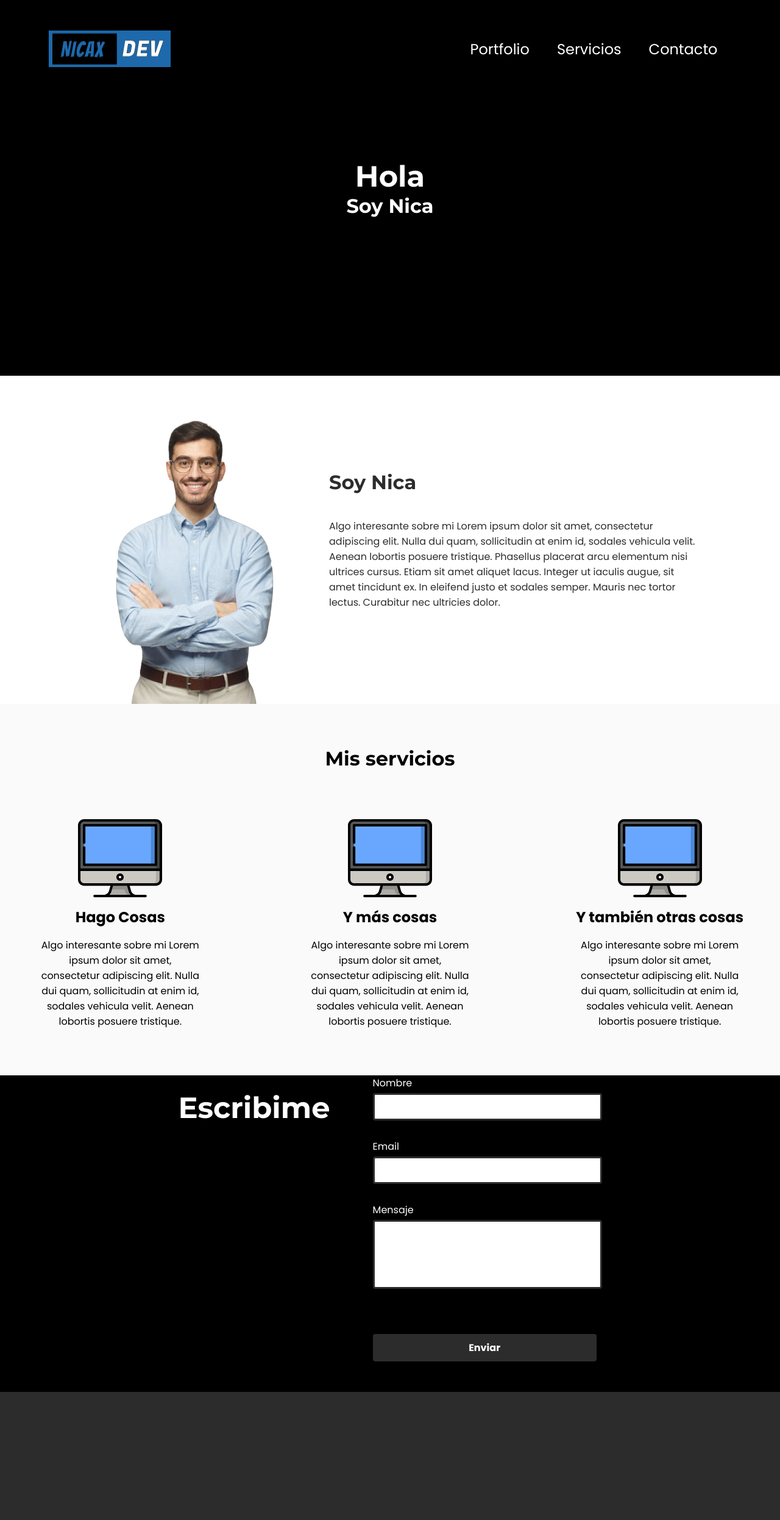
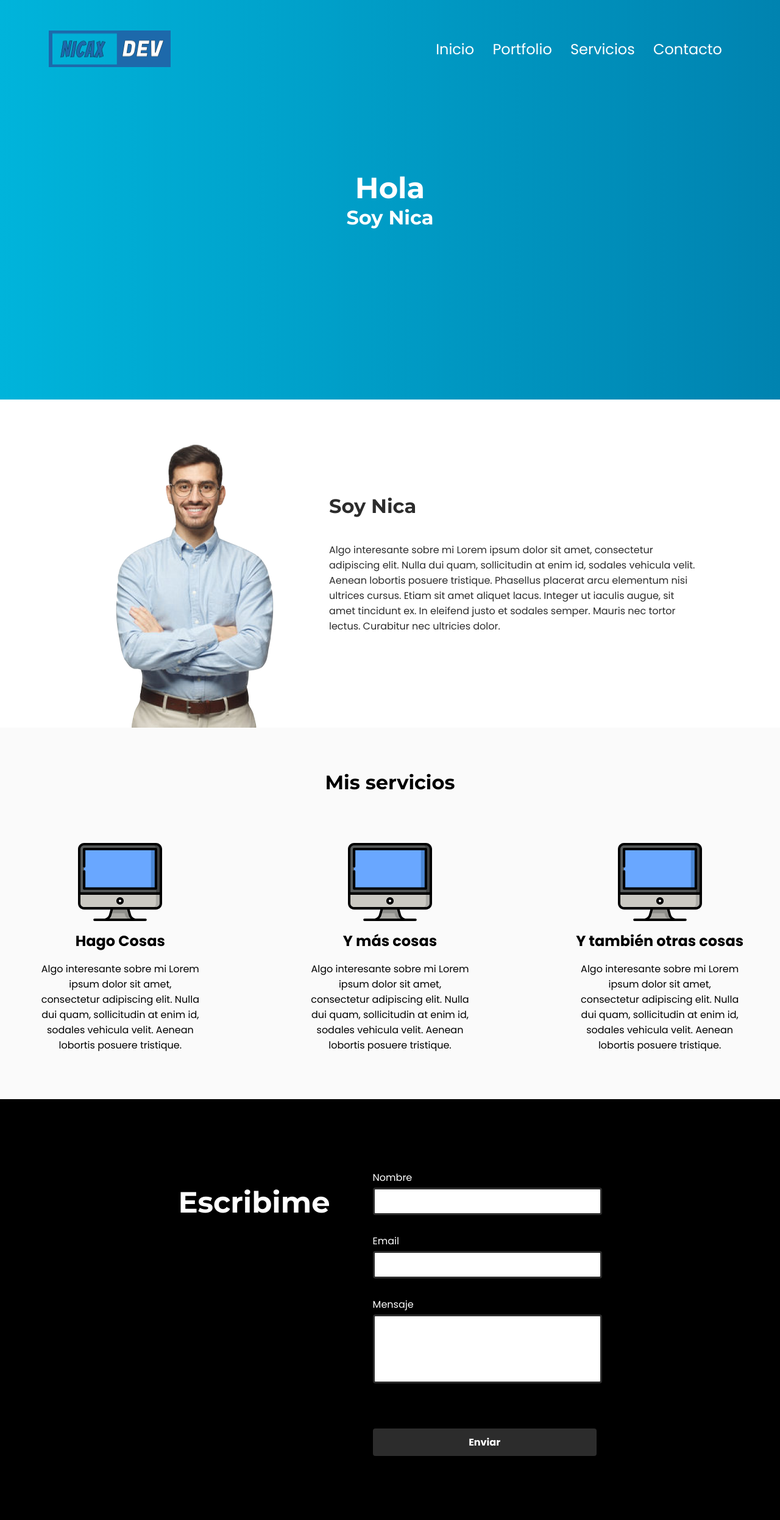
Before and after one commit to NicaOB/Page-nicax-dev-upgrade, a plain HTML site: page index.html in a window 1280 px wide. Shown: the top 2492 px of the page at 61% size. Drawn offline with Linux system fonts and the light colour scheme.

Commit message:
maquetado, estilizado y programacion terminada, falta el contenido enviado desde CMS

```diff
--- a/components/contact/contact.css
+++ b/components/contact/contact.css
@@ -56,6 +56,7 @@
 }
 @media (min-width:960px){
     .section-contact__content{
+        padding: 116px 0 90px 0;
         flex-direction: row;
         justify-content: center;
     }
--- a/components/header/header.css
+++ b/components/header/header.css
@@ -18,7 +18,7 @@
 .nav-desktop__content{
     display: flex;
     justify-content: space-around;
-    width: 451px;
+    width: 500px;
 }
 .nav-desktop__link{
     text-decoration: none;
@@ -51,7 +51,7 @@
 }
 .nav-mobile__content{
     background-color: #161616;
-    height: 516px;
+    height: 555px;
     margin-top: 20px;
     display: flex;
     flex-direction: column;
@@ -73,7 +73,7 @@
     width: 37px;
     height: 37px;
     align-self: flex-end;
-    margin: 37px 37px 80px 0;
+    margin: 37px 37px 50px 0;
     border: none;
     background-color: unset;
 }
--- a/components/header/header.js
+++ b/components/header/header.js
@@ -10,6 +10,7 @@
     </div>
     <nav class="nav-desktop">
         <div class="nav-desktop__content">
+            <a href="./index.html" class="nav-desktop__link">Inicio</a>
             <a href="./portfolio.html" class="nav-desktop__link">Portfolio</a>
             <a href="./servicios.html" class="nav-desktop__link">Servicios</a>
             <a href="./contacto.html" class="nav-desktop__link">Contacto</a>
@@ -22,6 +23,7 @@
             <img src="./components/header/images/icon-close-nav.svg" alt="">
         </button>
         <div class="nav-mobile__link-content">
+            <a href="./index.html" class="nav-mobile__link">Inicio</a>
             <a href="./portfolio.html" class="nav-mobile__link">Portfolio</a>
             <a href="./servicios.html" class="nav-mobile__link">Servicios</a>
             <a href="./contacto.html" class="nav-mobile__link">Contacto</a>
@@ -31,6 +33,7 @@
     `;
     const body = document.body;
     body.prepend(header)
+    mainPage();
 })();
 
 function menuHamburgerOpen() {
@@ -44,3 +47,7 @@ function menuHamburgerClose(){
     document.querySelector(".nav__button-open-window").removeAttribute("style");
     document.querySelector(".header__content").removeAttribute("style");
 }
+
+function mainPage(){
+
+}
--- a/index.html
+++ b/index.html
@@ -12,7 +12,7 @@
     <script defer src="./components/footer/footer.js"></script>
     <script defer src="./components/contact/contact.js"></script>
     <script defer src="./scripts/index.js"></script>
-    <title>Desafio</title>
+    <title>NicaDev</title>
 </head>
 <body>
    <main class="main">
--- a/scripts/index.js
+++ b/scripts/index.js
@@ -8,5 +8,4 @@ function main(){
         menuHamburgerClose();
     })
 }
-
 main();
--- a/styles/contacto.css
+++ b/styles/contacto.css
@@ -6,13 +6,22 @@
 body{
     margin: 0;
 }
+.logo{
+    width: 150px;
+    height: 50px;
+}
+@media(min-width: 960px){
+    .logo{
+        width: 200px;
+        height: 60px;
+    }
+}
 .section-contact__content{
     padding-top: 100px;
 }
 @media (min-width: 960px){
-    .section-contact__content{
+    div.section-contact__content  {
         background: linear-gradient(107.17deg, #408195 29.35%, rgba(0, 210, 135, 0.8) 78.73%);
-        padding-top: 190px;
-        padding-bottom: 178px;
+        padding: 200px 0 158px 0;
     }
 }
--- a/styles/index.css
+++ b/styles/index.css
@@ -24,8 +24,8 @@ body{
     align-items: center;
     flex-direction: column;
     width: 100%;
-    height: 616px;
-    background-color: black;
+    height: 655px;
+    background: linear-gradient(to right, #00b4db, #0083b0);
 }
 .main__content > h1{
     font-size: 48px;
--- a/styles/portfolio.css
+++ b/styles/portfolio.css
@@ -26,7 +26,7 @@ body{
     display: none;
 }
 .section-welcome__content{
-    background: linear-gradient(to right, #b92b27, #1565c0); /* W3C, IE 10+/ Edge, Firefox 16+, Chrome 26+, Opera 12+, Safari 7+ */
+    background: linear-gradient(to right, #3a1c71, #d76d77, #ffaf7b);
     width: 100%;
     height: 655px;
 }
```
Also changed, not shown: contacto.html (+0 -1 lines).
